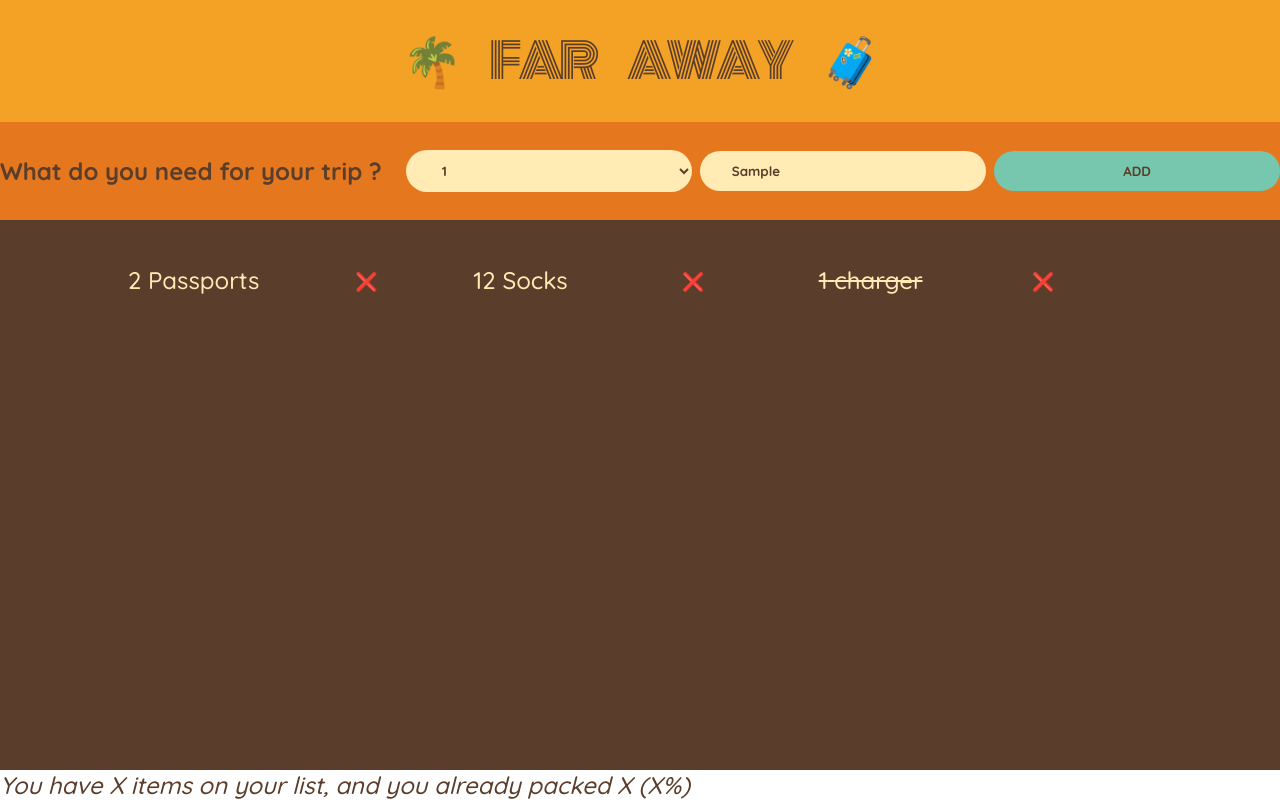
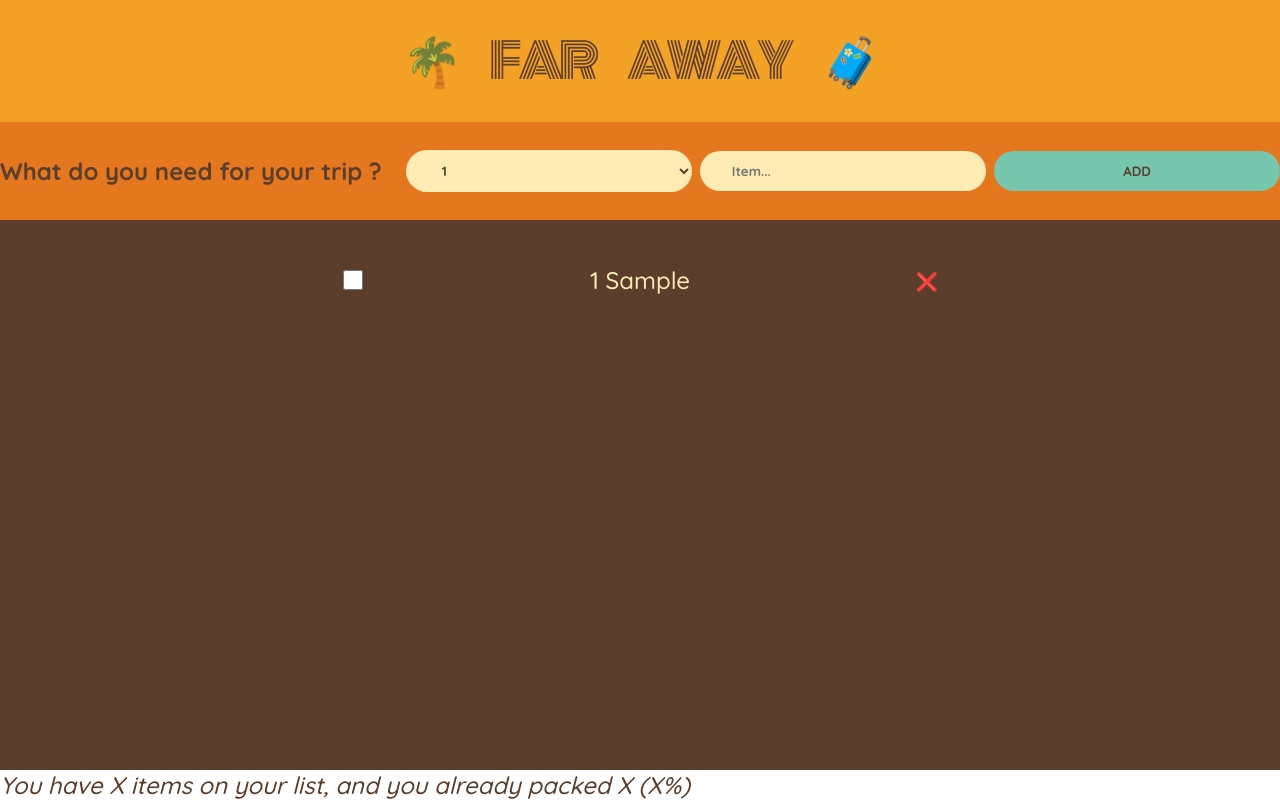
Before and after one commit to ItsMeSugan/5.travel_list, a React (Create React App) app: page / in a window 1280 px wide. Both pictures are taken after typing "Sample" into the empty fields and a click on the button "ADD". Built offline with nearby package versions, Linux system fonts and the light colour scheme.

Commit message:
added all the props, check box is done

```diff
--- a/src/App.js
+++ b/src/App.js
@@ -1,10 +1,10 @@
 import { useState } from "react";
 
-const initialItems = [
-  { id: 1, description: "Passports", quantity: 2, packed: false },
-  { id: 2, description: "Socks", quantity: 12, packed: false },
-  { id: 3, description: "charger", quantity: 1, packed: true },
-];
+// const initialItems = [
+//   { id: 1, description: "Passports", quantity: 2, packed: false },
+//   { id: 2, description: "Socks", quantity: 12, packed: false },
+//   { id: 3, description: "charger", quantity: 1, packed: true },
+// ];
 
 export default function App() {
   const [items, setItems] = useState([]); // initial state as array
@@ -43,7 +43,7 @@ function Logo() {
   return <h1>🌴 Far Away 🧳</h1>;
 }
 
-function Form() {
+function Form({ onAddItems }) {
   const [description, setDescription] = useState("");
   const [quantity, setQuantity] = useState(1);
 
@@ -54,6 +54,10 @@ function Form() {
 
     const newItem = { description, quantity, packed: false, id: Date.now() };
     console.log(newItem);
+
+    onAddItems(newItem);
+    setDescription("");
+    setQuantity(1);
   }
 
   return (
@@ -79,25 +83,36 @@ function Form() {
     </form>
   );
 }
-function PackingList() {
+function PackingList({ items, onDeleteItem, onToggleItem }) {
   return (
     <div className="list">
       <ul>
-        {initialItems.map((i) => (
-          <Item item={i} key={i.id} />
+        {items.map((item) => (
+          <Item
+            item={item}
+            onDeleteItem={onDeleteItem}
+            onToggleItem={onToggleItem}
+            key={item.id}
+          />
         ))}
       </ul>
     </div>
   );
 }
 
-function Item({ item }) {
+function Item({ item, onDeleteItem, onToggleItem }) {
   return (
     <li>
+      <input
+        type="checkbox"
+        value={item.packed}
+        onChange={() => onToggleItem(item.id)}
+      />
+
       <span style={item.packed ? { textDecoration: "line-through" } : {}}>
         {item.quantity} {item.description}
       </span>
-      <button>❌</button>
+      <button onClick={() => onDeleteItem(item.id)}>❌</button>
     </li>
   );
 }
```
